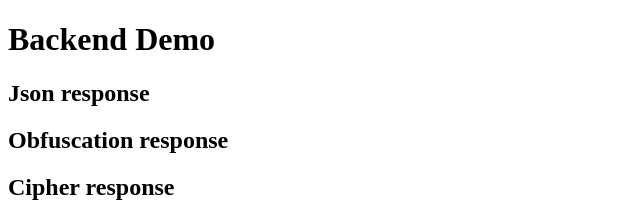
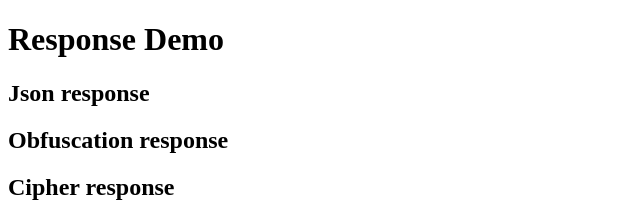
Before and after one commit to Handy4ndy/responseDemo, a website: page public/index.html in a window 1280 px wide. Shown: the top 218 px of the page, 0-640 px from the left. Drawn offline with Linux system fonts and the light colour scheme; no server answers.

Commit message:
Update index.html
index.html changes

```diff
--- a/public/index.html
+++ b/public/index.html
@@ -1,12 +1,14 @@
 <!DOCTYPE html>
 <html lang="en">
+
 <head>
   <meta charset="UTF-8">
   <meta name="viewport" content="width=device-width, initial-scale=1.0">
-  <title>Backend Demo</title>
+  <title>Response Demo</title>
 </head>
+
 <body>
-  <h1>Backend Demo</h1>
+  <h1>Response Demo</h1>
 
   <h2>Json response</h2>
 
@@ -27,4 +29,5 @@
 
   <script src="script.js"></script>
 </body>
+
 </html>
```
